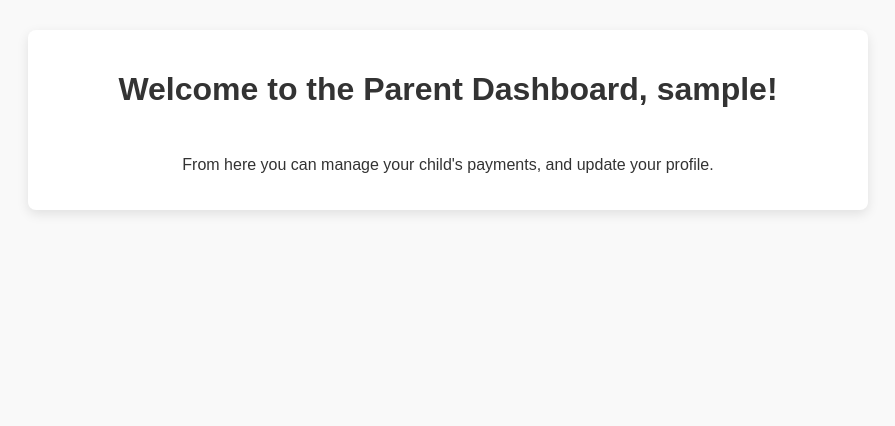
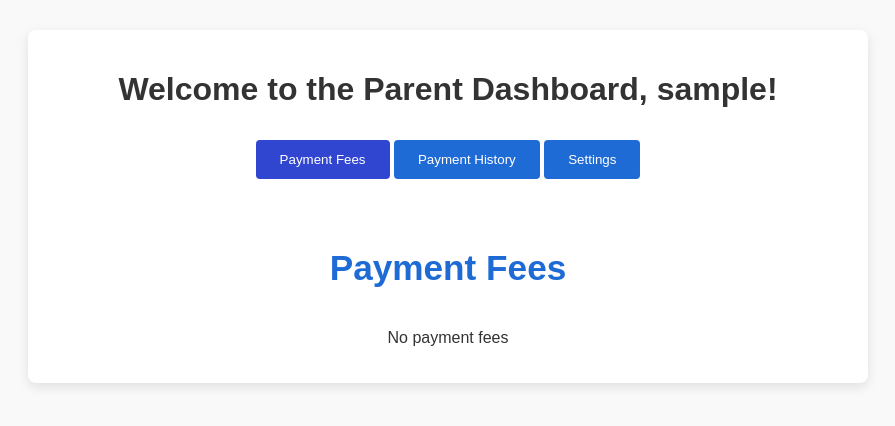
Before and after one commit to JacobMcSeveney/SchoolPay, a Flask app: page /parent_dashboard in a window 1280 px wide. Shown: the part 50-476 px from the top of the page, without its empty margins (192-1087 px from the left). Run offline with Flask 3, Linux system fonts and the light colour scheme; the visitor is signed in with stand-in values (Sample User, id 1).

Commit message:
After break commit

```diff
--- a/main.py
+++ b/main.py
@@ -153,7 +153,7 @@ def login():
         user = next((user for user in users.values() if user.username == username), None)
 
         if user and check_password_hash(user.password, password):
-            login_user(user) #type: ignore
+            login_user(user)
             return redirect(url_for("login_screen"))
         else:
             return render_template("login.html", error="Invalid username or password")
@@ -186,7 +186,8 @@ def student_dashboard():
 @app.route("/parent_dashboard")
 @login_required
 def parent_dashboard():
-    return render_template("dashboard/parent_dashboard.html", username=current_user.username)
+    payment_fees = [] # figure out what to do with this later
+    return render_template("dashboard/parent_dashboard.html", username=current_user.username, payment_fees=payment_fees)
 
 #Admin dashboard route
 @app.route("/admin_dashboard")
--- a/static/style.css
+++ b/static/style.css
@@ -555,3 +555,91 @@ input[type=submit]:hover {
     border-radius: 8px;
     box-shadow: 0 4px 12px rgba(0, 0, 0, 0.1);
 }
+
+.payment-fees-section {
+    margin-top: 30px;
+    width: 100%;
+    text-align: center;
+}
+
+.payment-fees-section h2 {
+    color: #1E6BD6;
+    margin-bottom: 25px;
+    font-size: 2.2rem;
+}
+
+.fee-cards-container {
+    display: flex;
+    flex-wrap: wrap;
+    gap: 25px;
+    justify-content: center;
+    padding: 0 10px;
+}
+
+.fee-card {
+    background-color: #f8f8f8;
+    border: 1px solid #e0e0e0;
+    border-radius: 10px;
+    padding: 25px;
+    box-shadow: 0 4px 10px rgba(0, 0, 0, 0.08);
+    width: 300px;
+    box-sizing: border-box;
+    text-align: left;
+    transition: transform 0.2s ease-in-out, box-shadow 0.2s ease-in-out;
+}
+
+.fee-card:hover {
+    transform: translateY(-5px);
+    box-shadow: 0 6px 15px rgba(0, 0, 0, 0.12);
+}
+
+.fee-card h3 {
+    color: #3146d0;
+    margin-top: 0;
+    margin-bottom: 15px;
+    font-size: 1.4rem;
+}
+
+.fee-card p {
+    margin-bottom: 8px;
+    font-size: 1rem;
+    color: #555;
+}
+
+.fee-card strong {
+    color: #333;
+}
+
+.fee-status-outstanding {
+    color: #d9534f;
+    font-weight: bold;
+}
+
+.fee-status-paid {
+    color: #5cb85c;
+    font-weight: bold;
+}
+
+.pay-button {
+    display: block;
+    width: 100%;
+    padding: 12px 15px;
+    margin-top: 20px;
+    background-color: #1E6BD6;
+    color: #fff;
+    border: none;
+    border-radius: 5px;
+    cursor: pointer;
+    font-size: 1.1rem;
+    transition: background-color 0.2s ease-in-out;
+}
+
+.pay-button:hover {
+    background-color: #3146d0;
+}
+
+.pay-button.paid {
+    background-color: #cccccc;
+    cursor: not-allowed;
+    font-weight: bold;
+}
--- a/templates/dashboard/parent_dashboard.html
+++ b/templates/dashboard/parent_dashboard.html
@@ -28,7 +28,32 @@
     </nav>
     <div class="dashboard-content">
         <h1>Welcome to the Parent Dashboard, {{ username }}!</h1>
-        <p>From here you can manage your child's payments, and update your profile.</p>
+        <aside class="sidebar">
+            <button class="active" onclick="switchTab('overview')">Payment Fees</button>
+            <button class="button" onclick="switchTab('history')">Payment History</button>
+            <button class="button" onclick="switchTab('settings')">Settings</button> <!--sort out history and settings later-->
+        </aside>
+        <section class="payment-fees-section">
+            <h2>Payment Fees</h2>
+            <div class="fee-cards-container">
+                {% if payment_fees %}
+                {% for fee in payment_fees %}
+                    <div class="fee-card">
+                        <h3>{{ fee.name }}</h3>
+                        <p><strong>Amount Due:</strong> ${{ "%.2f"|format(fee.amount) }}</p>
+                        <p><strong>Due Date:</strong> {{ fee.due_date }}</p>
+                        <p><strong>Status:</strong> <span class="fee-status-{{ fee.status.lower() }}">{{ fee.status }}</span></p>
+                        {% if fee.status == 'Outstanding' %}
+                            <button class="pay-button" data-fee-id="{{ fee.id }}">Pay Now</button>
+                        {% else %}
+                            <button class="pay-button paid" disabled>Paid</button>
+                        {% endif %}
+                    </div>
+                {% endfor %}
+            {% else %}
+                <p>No payment fees</p>
+            {% endif %}
+        </section>
     </div>
 </body>
 </html>
--- a/users.json
+++ b/users.json
@@ -1,7 +1,7 @@
 {
     "admin": {
         "username": "admin",
-        "password": "pbkdf2:sha256$4yhcxS1FNjXoGj2G$96a818a764a8ccf29444c60ea918ba7f705c27b2b15c087bb5f725507f17aa42",
+        "password": "password",
         "email": null,
         "address": null,
         "city": null,
```
Also changed, not shown: templates/about.html (+13 -3 lines), templates/contact.html (+14 -4 lines), templates/home.html (+20 -18 lines).
